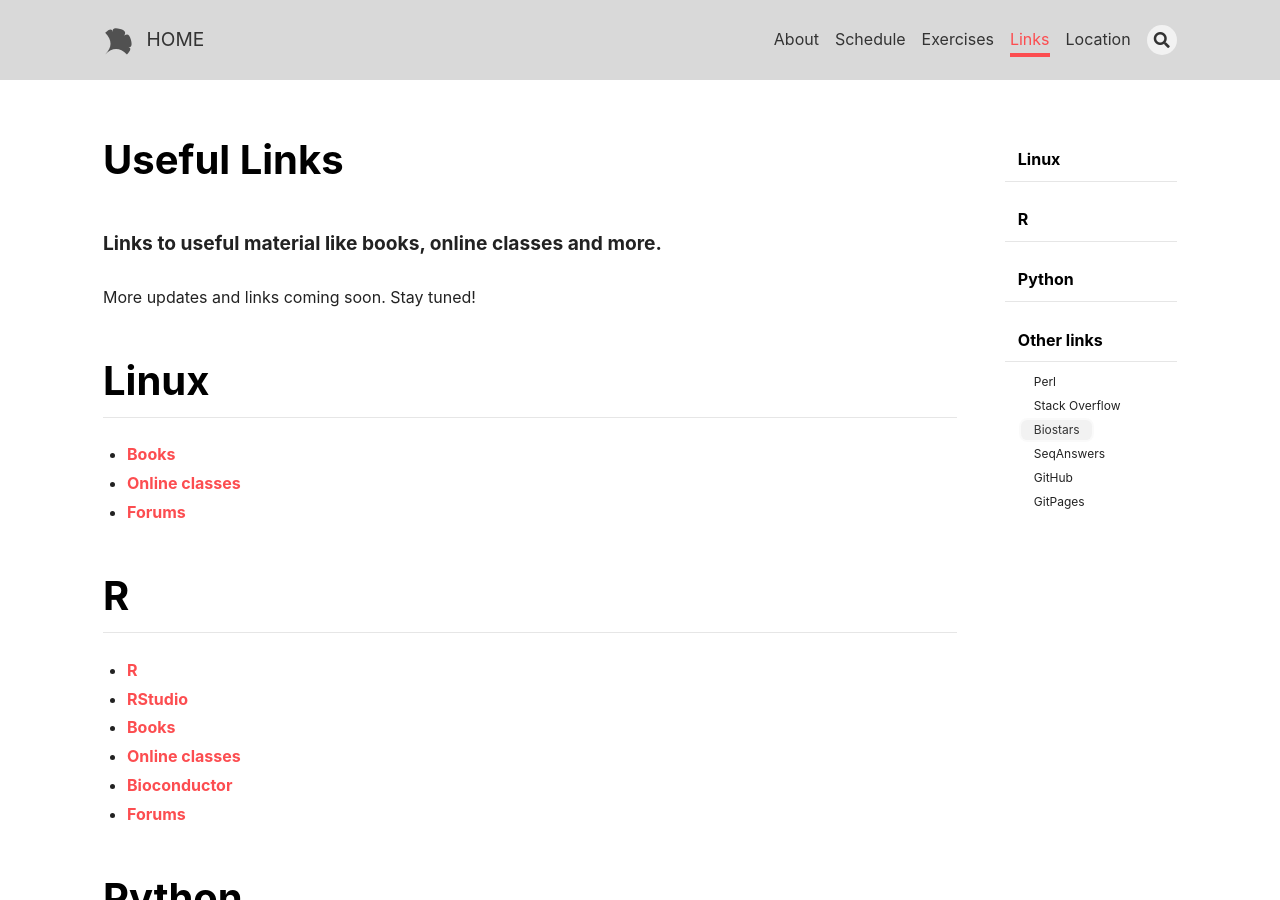
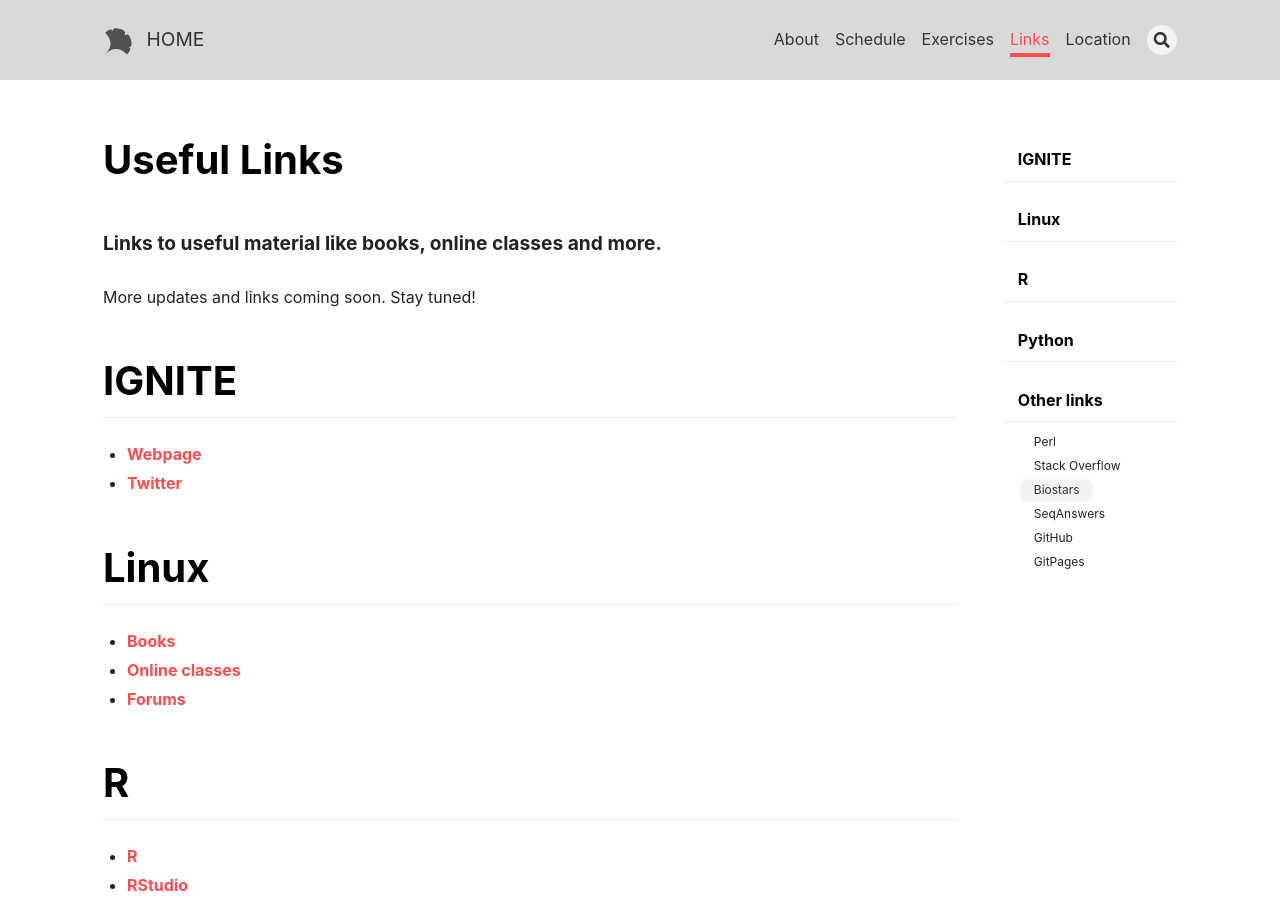
Before and after one commit to itn-ignite/ESRs-Programming-and-Bioinformatics-Workshop, a Jekyll site: the page built from docs/ulinks.md, in a window 1280 px wide and 900 px high. Built offline with Jekyll 4.4.1, drawn with Linux system fonts in a browser that asks for light colours; nearby versions of some CDN libraries; some of the changed text lies outside the part shown.

Commit message:
Update ulinks.md

```diff
--- a/docs/ulinks.md
+++ b/docs/ulinks.md
@@ -10,6 +10,10 @@ header:
 
 #### Links to useful material like books, online classes and more.
 More updates and links coming soon. Stay tuned!
+
+# IGNITE
+- [Webpage](http://www.itn-ignite.eu/)
+- [Twitter](https://twitter.com/itn_ignite)
 
 # Linux
 - [Books]()
```
Also changed, not shown: other parts of docs/ulinks.md (+0 -1 lines).
